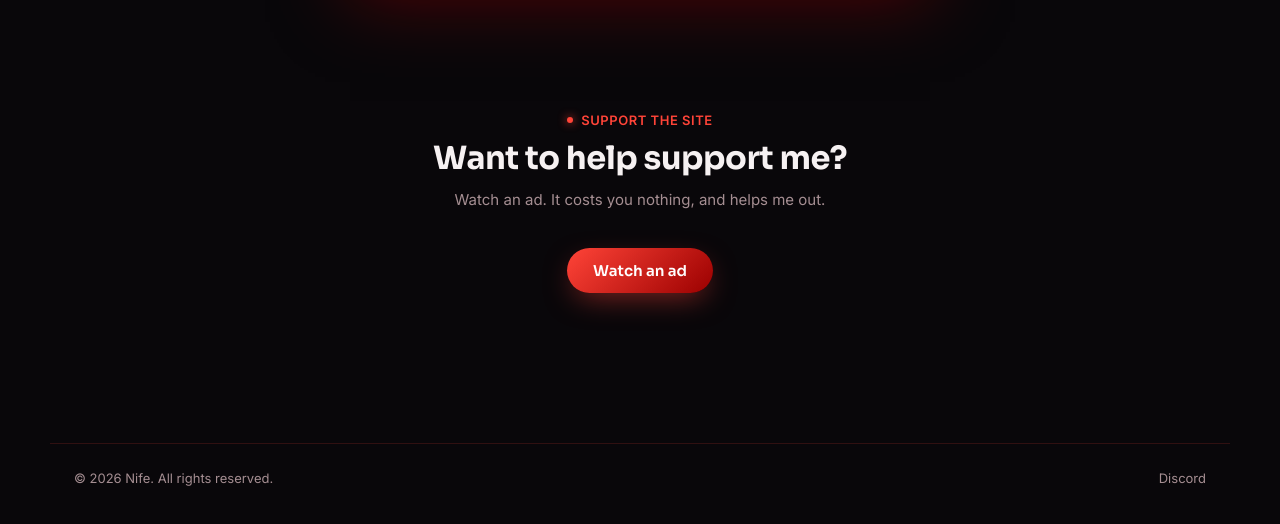
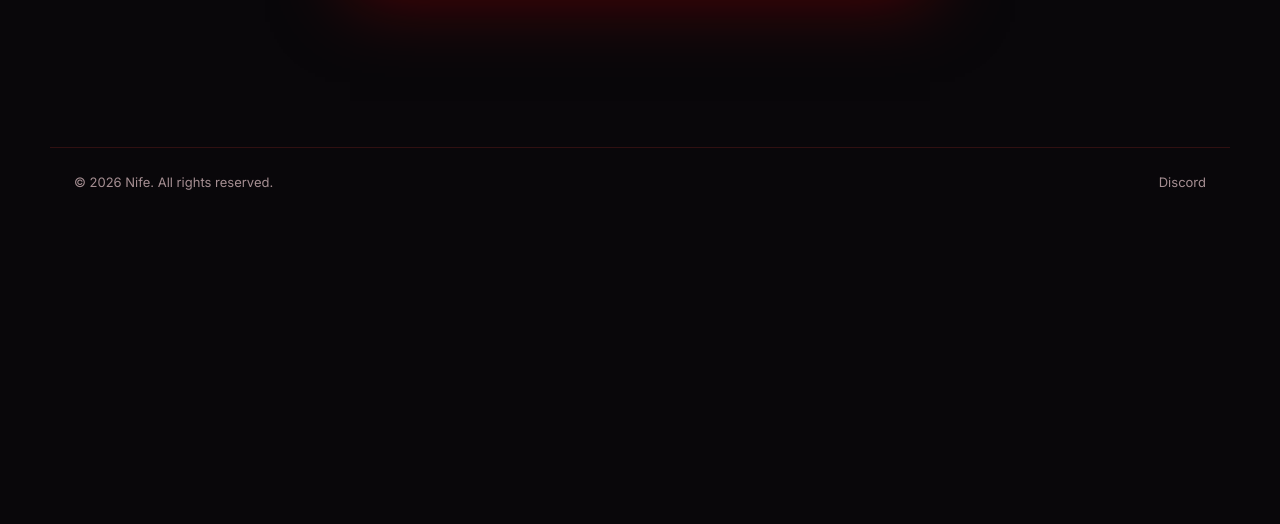
Before and after one commit to nife4076-byte/nife-site, a plain HTML site: page index.html in a window 1280 px wide. Shown: the part 4633-5157 px from the top of the page. After the commit the page ends 4873 px from the top, so only its background shows below. Drawn offline with Linux system fonts and the light colour scheme.

Commit message:
Add files via upload

```diff
--- a/index.html
+++ b/index.html
@@ -901,16 +901,6 @@
     </div>
   </section>
 
-  <!-- SUPPORT -->
-  <section id="support" style="padding-top:0; text-align:center;">
-    <div class="wrap">
-      <span class="eyebrow">SUPPORT THE SITE</span>
-      <h2 style="margin-top:10px; font-size:clamp(24px,3.4vw,32px);">Want to help support me?</h2>
-      <p style="color:var(--muted); margin-top:12px; font-size:15px;">Watch an ad. It costs you nothing, and helps me out.</p>
-      <a href="/ads" class="btn btn-primary" style="margin-top:24px;">Watch an ad</a>
-    </div>
-  </section>
-
 </main>
 
 <footer>
```
